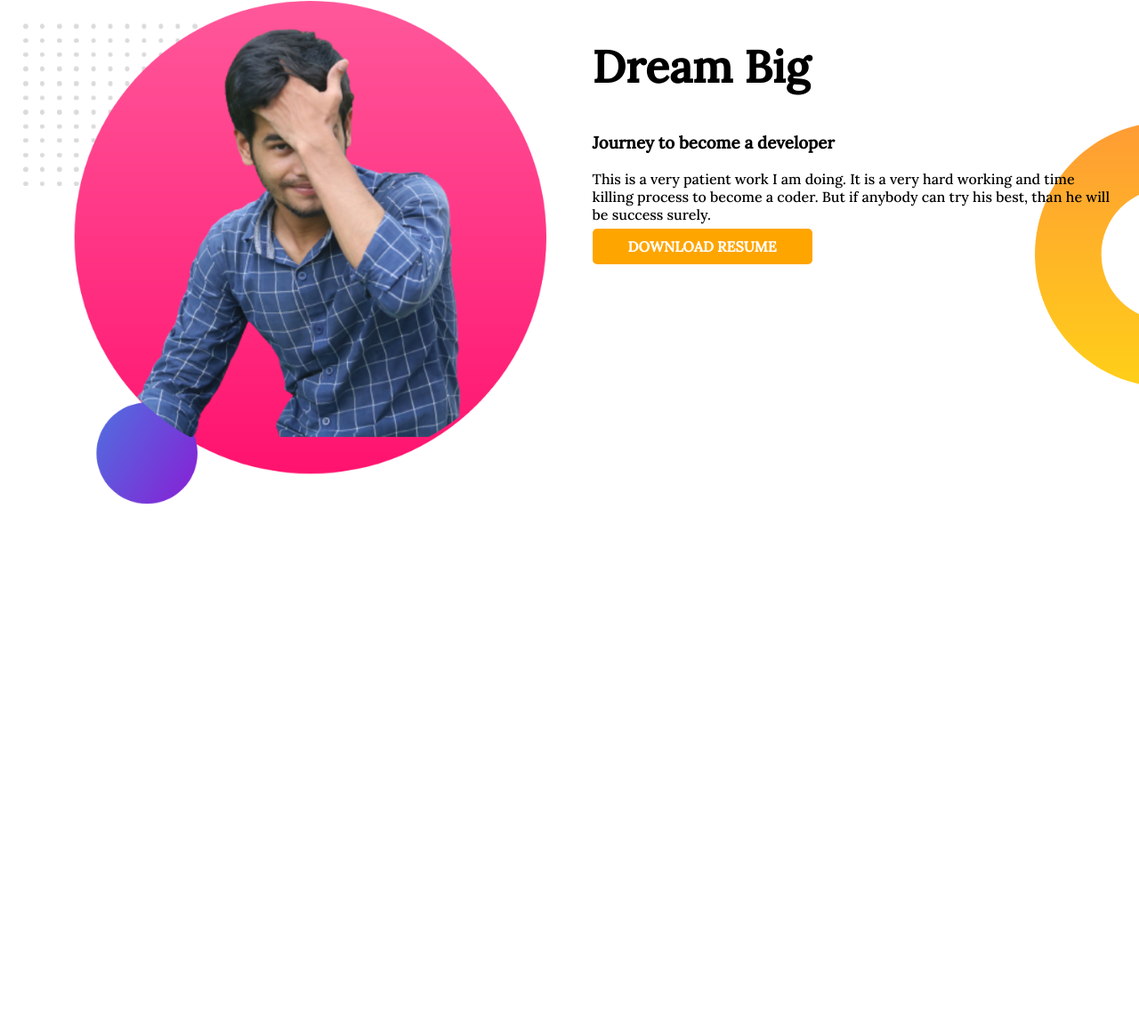
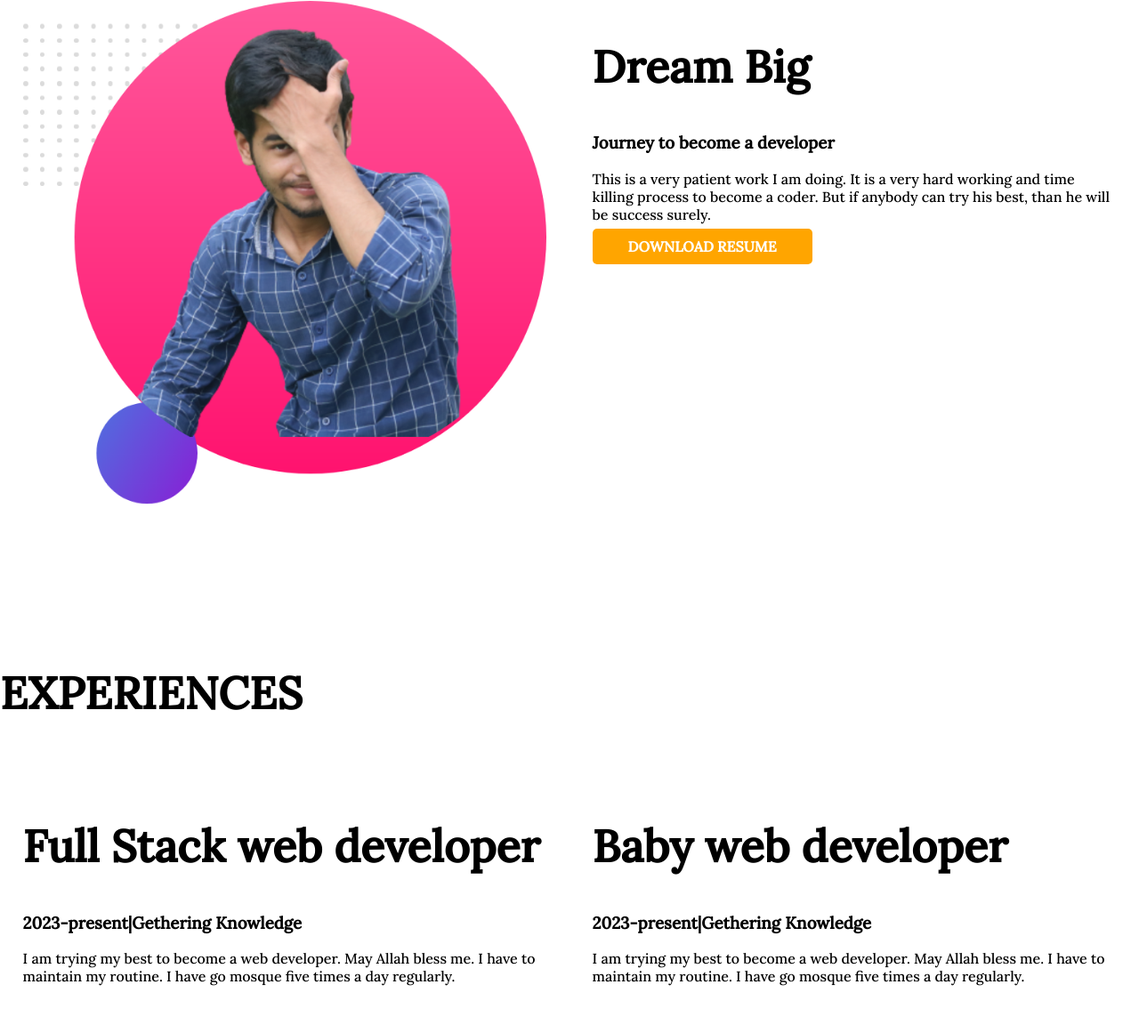
Before and after one commit to ToufikusSaehin/developer-portfolio, a plain HTML site: page index.html in a window 1280 px wide. Shown: the part 814-1966 px from the top of the page at 89% size. Before the commit the page ends 1561 px from the top, so only its background shows below. Drawn offline with Linux system fonts and the light colour scheme.

Commit message:
3rd section add

```diff
--- a/index.html
+++ b/index.html
@@ -12,7 +12,7 @@
     <link rel="stylesheet" href="style.css" </head>
 
 <body>
-    <section class="top-bannar">
+    <section class="flexible-container">
         <div class="half-width">
             <h1>Welcome To</h1>
             <h1><span class="orange-color">Toufikus Salehin's</span> World</h1>
@@ -32,7 +32,7 @@
             <img src="images/toufikus-salehin.png" alt="Picture of Toufikus Salehin">
         </div>
     </section>
-    <section class="middle-bannar">
+    <section class="flexible-container">
         <div class="half-width">
             <img src="images/himel.png" alt="Himel">
         </div>
@@ -45,6 +45,25 @@
             <a class="link-button" target="_blank" href="https://github.com/">DOWNLOAD RESUME</a>
         </div>
     </section>
+    <section>
+        <h1>EXPERIENCES</h1>
+        <div class="flexible-container">
+            <div class="half-width">
+                <h1>Full Stack web developer</h1>
+                <h3>2023-present|Gethering Knowledge</h3>
+                <p>I am trying my best to become a web developer. May Allah bless me. I have to maintain my routine. I
+                    have
+                    go mosque five times a day regularly.</p>
+            </div>
+            <div class="half-width">
+                <h1>Baby web developer</h1>
+                <h3>2023-present|Gethering Knowledge</h3>
+                <p>I am trying my best to become a web developer. May Allah bless me. I have to maintain my routine. I
+                    have
+                    go mosque five times a day regularly.</p>
+            </div>
+        </div>
+    </section>
 </body>
 
 </html>
--- a/style.css
+++ b/style.css
@@ -20,7 +20,7 @@ h1 {
     width: 100%;
 }
 
-section {
+.flexible-container {
     display: flex;
     margin-bottom: 150px;
 }
```
